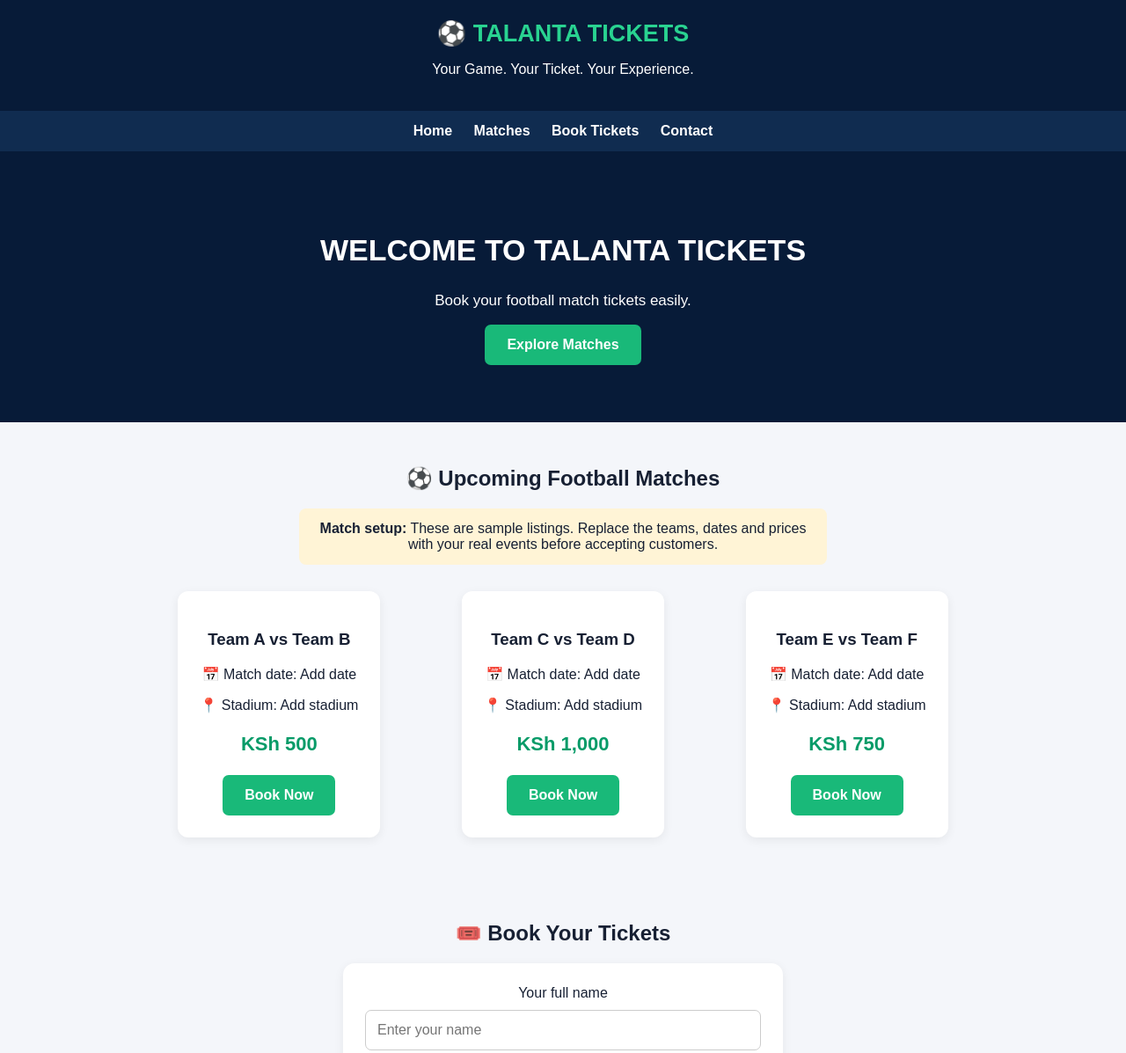
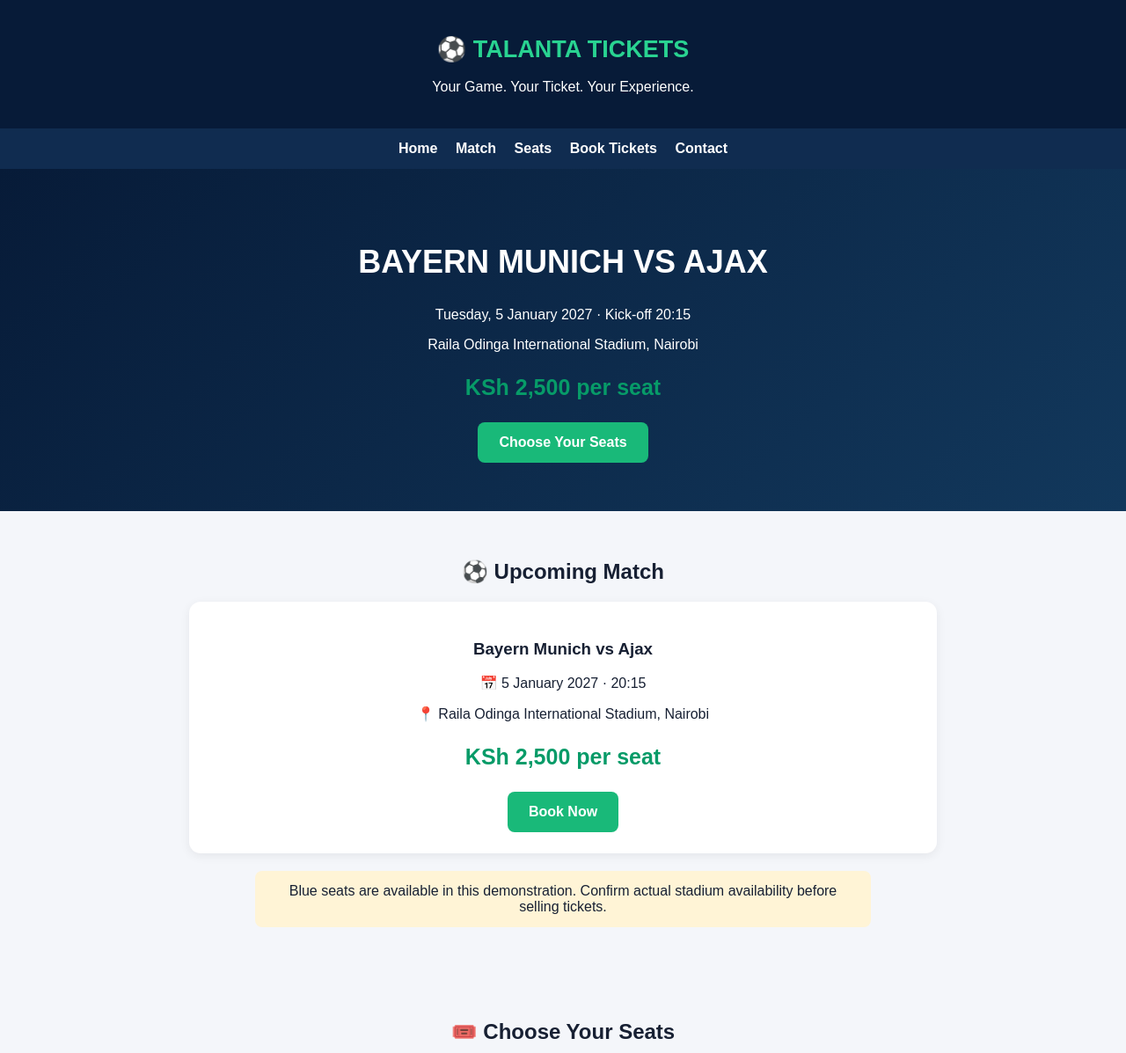
Before and after one commit to TalantaTickects/Talanta-tickects, a plain HTML site: page index.html in a window 1280 px wide. Shown: the top 1197 px of the page at 88% size. Drawn offline with Linux system fonts and the light colour scheme.

Commit message:
Update Talanta tickects website

```diff
--- a/index.html
+++ b/index.html
@@ -4,335 +4,96 @@
 <head>
 <meta charset="UTF-8">
 <meta name="viewport" content="width=device-width, initial-scale=1.0">
-<title>Talanta Tickets</title>
+<title>Talanta Tickets | Bayern Munich vs Ajax</title>
 <style>
-* {box-sizing:border-box}
-body {
- margin:0;
- font-family:Arial,sans-serif;
- background:#f4f6fa;
- color:#172033;
-}
-header {
- background:#071b38;
- color:white;
- text-align:center;
- padding:25px 12px;
-}
-header h1 {color:#29d391;font-size:27px}
-nav {
- background:#102c50;
- padding:16px;
- text-align:center;
-}
-nav a {
- color:white;
- text-decoration:none;
- margin:10px;
- font-weight:bold;
-}
-.hero {
- background:#071b38;
- color:white;
- text-align:center;
- padding:65px 20px;
-}
-.hero h2 {font-size:32px}
-.hero p {font-size:18px}
-.btn {
- display:inline-block;
- background:#19b979;
- color:white;
- padding:14px 24px;
- border:0;
- border-radius:8px;
- text-decoration:none;
- font-weight:bold;
- cursor:pointer;
-}
-section {padding:35px 18px;text-align:center}
-.matches {
- display:grid;
- grid-template-columns:repeat(auto-fit,minmax(250px,1fr));
- gap:18px;
- max-width:950px;
- margin:auto;
-}
-.ticket {
- background:white;
- padding:25px;
- border-radius:13px;
- box-shadow:0 3px 12px #0001;
-}
-.price {color:#079b68;font-size:22px;font-weight:bold}
-.booking {
- background:white;
- max-width:500px;
- margin:auto;
- padding:25px;
- border-radius:13px;
- box-shadow:0 3px 12px #0001;
-}
-input,select {
- width:100%;
- padding:13px;
- margin:10px 0;
- border:1px solid #ccc;
- border-radius:7px;
- font-size:16px;
-}
-button {width:100%;font-size:16px}
-.note {
- background:#fff4d6;
- padding:14px;
- border-radius:8px;
- margin:15px auto;
- max-width:600px;
-}
-footer {
- background:#071b38;
- color:white;
- text-align:center;
- padding:25px;
-}
+*{box-sizing:border-box}
+html{scroll-behavior:smooth}
+body{margin:0;font-family:Arial,sans-serif;background:#f4f6fa;color:#172033}
+header{background:#071b38;color:white;text-align:center;padding:22px 12px}
+header h1{color:#29d391;font-size:27px}
+nav{background:#102c50;padding:14px;text-align:center;position:sticky;top:0}
+nav a{color:white;text-decoration:none;margin:8px;font-weight:bold}
+.hero{background:linear-gradient(135deg,#071b38,#12385c);color:white;text-align:center;padding:55px 20px}
+.hero h2{font-size:36px}
+.btn{display:inline-block;background:#19b979;color:white;padding:14px 24px;border:0;border-radius:8px;text-decoration:none;font-weight:bold}
+section{padding:35px 18px;text-align:center}
+.ticket,.booking,.seat-panel{background:white;padding:24px;border-radius:13px;box-shadow:0 3px 12px #0001;max-width:850px;margin:20px auto}
+.price{color:#079b68;font-size:25px;font-weight:bold}
+.note{background:#fff4d6;padding:14px;border-radius:8px;margin:15px auto;max-width:700px}
+.booking{max-width:600px;text-align:left}
+label{display:block;margin:14px 0 6px;font-weight:bold}
+input{width:100%;padding:13px;margin:5px 0 10px;border:1px solid #ccc;border-radius:7px;font-size:16px}
+.booking button{width:100%;margin-top:14px}
+.seat-grid{display:grid;grid-template-columns:repeat(7,1fr);gap:7px;max-width:500px;margin:20px auto}
+.seat{border:0;border-radius:6px;background:#4f86e8;color:white;padding:12px 2px;cursor:pointer}
+.seat.taken{background:#c6ccd5;color:#596273}
+.seat.selected{background:#d71920}
+.pitch{max-width:460px;margin:20px auto;padding:35px;border:2px solid #83c99c;border-radius:12px;background:#e8f5eb;color:#176b43}
+footer{background:#071b38;color:white;text-align:center;padding:24px}
 </style>
 </head>
 <body>
-
 <header>
 <h1>⚽ TALANTA TICKETS</h1>
 <p>Your Game. Your Ticket. Your Experience.</p>
 </header>
-
 <nav>
 <a href="#home">Home</a>
-<a href="#matches">Matches</a>
+<a href="#match">Match</a>
+<a href="#seats">Seats</a>
 <a href="#booking">Book Tickets</a>
 <a href="#contact">Contact</a>
 </nav>
-
 <div class="hero" id="home">
-<h2>WELCOME TO TALANTA TICKETS</h2>
-<p>Book your football match tickets easily.</p>
-<a href="#matches" class="btn">Explore Matches</a>
+<h2>BAYERN MUNICH VS AJAX</h2>
+<p>Tuesday, 5 January 2027 · Kick-off 20:15</p>
+<p>Raila Odinga International Stadium, Nairobi</p>
+<p class="price">KSh 2,500 per seat</p>
+<a href="#seats" class="btn">Choose Your Seats</a>
 </div>
-
-<section id="matches">
-<h2>⚽ Upcoming Football Matches</h2>
-
-<div class="note">
-<strong>Match setup:</strong> These are sample listings.
-Replace the teams, dates and prices with your real events
-before accepting customers.
-</div>
-
-<div class="matches">
-
+<section id="match">
+<h2>⚽ Upcoming Match</h2>
 <div class="ticket">
-<h3>Team A vs Team B</h3>
-<p>📅 Match date: Add date</p>
-<p>📍 Stadium: Add stadium</p>
-<p class="price">KSh 500</p>
+<h3>Bayern Munich vs Ajax</h3>
+<p>📅 5 January 2027 · 20:15</p>
+<p>📍 Raila Odinga International Stadium, Nairobi</p>
+<p class="price">KSh 2,500 per seat</p>
 <a href="#booking" class="btn">Book Now</a>
 </div>
-
-<div class="ticket">
-<h3>Team C vs Team D</h3>
-<p>📅 Match date: Add date</p>
-<p>📍 Stadium: Add stadium</p>
-<p class="price">KSh 1,000</p>
-<a href="#booking" class="btn">Book Now</a>
-</div>
-
-<div class="ticket">
-<h3>Team E vs Team F</h3>
-<p>📅 Match date: Add date</p>
-<p>📍 Stadium: Add stadium</p>
-<p class="price">KSh 750</p>
-<a href="#booking" class="btn">Book Now</a>
-</div>
-
+<div class="note">Blue seats are available in this demonstration. Confirm actual stadium availability before selling tickets.</div>
+</section>
+<section id="seats">
+<h2>🎟️ Choose Your Seats</h2>
+<div class="seat-panel">
+<p>🔵 Available　🔴 Selected　⚪ Unavailable</p>
+<div class="pitch">⚽ PLAYING FIELD ⚽</div>
+<div id="seatGrid" class="seat-grid"></div>
+<p id="seatSummary">Selected seats: None</p>
+<p id="totalSummary">Total: KSh 0</p>
 </div>
 </section>
-
 <section id="booking">
-<h2>🎟️ Book Your Tickets</h2>
-
+<h2>Book Your Tickets</h2>
 <div class="booking">
 <form id="bookingForm">
-
-<label>Your full name</label>
+<label for="customer">Your full name</label>
 <input type="text" id="customer" placeholder="Enter your name" required>
-
-<label>Phone number</label>
+<label for="phone">Phone number</label>
 <input type="tel" id="phone" placeholder="07XXXXXXXX" required>
-
-<label>Select match</label>
-<select id="match" required>
-<option value="">Choose a match</option>
-<option>Team A vs Team B</option>
-<option>Team C vs Team D</option>
-<option>Team E vs Team F</option>
-</select>
-
-<label>Number of tickets</label>
-<input type="number" id="quantity" min="1" max="10" value="1" required>
-
-<button type="submit" class="btn">
-Submit Booking Request
-</button>
-
+<label for="selectedSeats">Selected seat numbers</label>
+<input type="text" id="selectedSeats" placeholder="Choose seats above" readonly required>
+<p id="bookingTotal">Total: KSh 0</p>
+<button type="submit" class="btn">Submit Booking Request</button>
 </form>
-
 <p id="result"></p>
 </div>
 </section>
-
 <section id="contact">
 <h2>Contact Talanta Tickets</h2>
-<p>Need help with your booking?</p>
-<p>Contact our team for assistance.</p>
+<p>Need help with your booking? Contact our team.</p>
 </section>
-
 <footer>
-<p>© 2026 Talanta Tickets</p>
-<p>All Rights Reserved.</p>
+<p>© 2026 Talanta Tickets · All Rights Reserved.</p>
 </footer>
-
-<script>
-document.getElementById("bookingForm")
-.addEventListener("submit",function(e){
- e.preventDefault();
-
- const name=document.getElementById("customer").value;
- const match=document.getElementById("match").value;
-
- document.getElementById("result").innerHTML=
- "<strong>Booking request preview!</strong><br>"+
- "Thank you, "+name+".<br>"+
- "Selected match: "+match+
- "<br>This is a demonstration only. No booking has been saved or paid for.";
-});
-</script>
-
 </body>
 </html>
-
-<!DOCTYPE html>
-<html lang="en">
-<head>
-<meta charset="UTF-8">
-<meta name="viewport" content="width=device-width, initial-scale=1.0">
-<title>Talanta Tickets</title>
-<style>
-* {
-  box-sizing: border-box;
-}
-body {
-  margin: 0;
-  font-family: Arial, sans-serif;
-  background: #f4f6fa;
-  color: #172033;
-}
-header {
-  background: #071b38;
-  color: white;
-  padding: 22px;
-  text-align: center;
-}
-header h1 {
-  margin: 0;
-  color: #29d391;
-}
-nav {
-  background: #102c50;
-  padding: 14px;
-  text-align: center;
-}
-nav a {
-  color: white;
-  text-decoration: none;
-  margin: 10px;
-}
-.hero {
-  background: #071b38;
-  color: white;
-  text-align: center;
-  padding: 65px 20px;
-}
-.hero h2 {
-  font-size: 34px;
-}
-.hero p {
-  font-size: 17px;
-}
-.btn {
-  display: inline-block;
-  background: #19b979;
-  color: white;
-  padding: 14px 25px;
-  border-radius: 7px;
-  text-decoration: none;
-  font-weight: bold;
-}
-section {
-  padding: 30px 18px;
-  text-align: center;
-}
-.ticket {
-  background: white;
-  padding: 25px;
-  margin: 15px auto;
-  max-width: 420px;
-  border-radius: 12px;
-  box-shadow: 0 3px 12px #0001;
-}
-footer {
-  background: #071b38;
-  color: white;
-  text-align: center;
-  padding: 25px;
-}
-</style>
-</head>
-<body>
-
-<header>
-<h1>⚽ TALANTA TICKETS</h1>
-<p>Your Game. Your Ticket. Your Experience.</p>
-</header>
-
-<nav>
-<a href="#home">Home</a>
-<a href="#matches">Matches</a>
-<a href="#contact">Contact</a>
-</nav>
-
-<div class="hero" id="home">
-<h2>WELCOME TO TALANTA TICKETS</h2>
-<p>Book your football match tickets easily and securely.</p>
-<a href="#matches" class="btn">Explore Matches</a>
-</div>
-
-<section id="matches">
-<h2>Upcoming Football Matches</h2>
-<div class="ticket">
-<h3>⚽ Football Tickets</h3>
-<p>Our upcoming matches will be announced here.</p>
-<p>Stay tuned for ticket availability!</p>
-</div>
-</section>
-
-<section id="contact">
-<h2>Contact Talanta Tickets</h2>
-<p>Need help with your booking?</p>
-<p>Contact our team for assistance.</p>
-</section>
-
-<footer>
-<p>© 2026 Talanta Tickets</p>
-<p>All Rights Reserved.</p>
-</footer>
-
-</body>
-</html>
```
